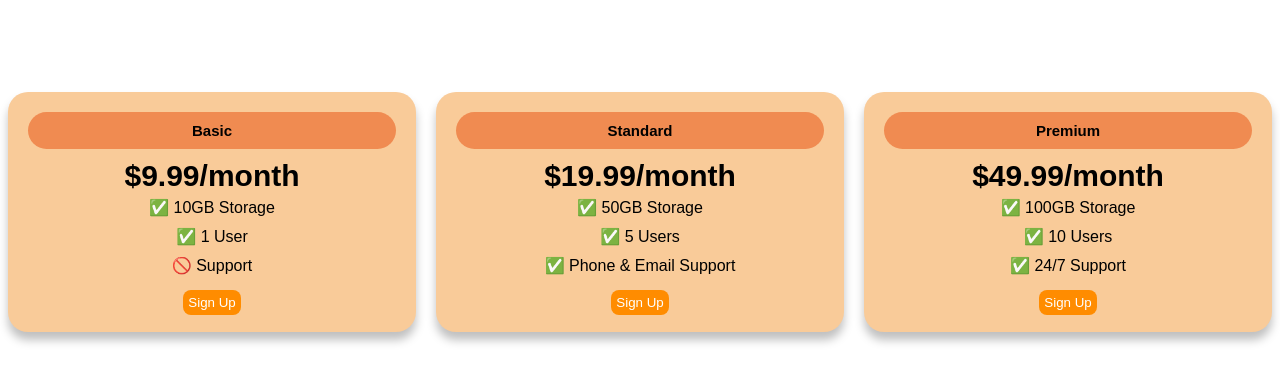
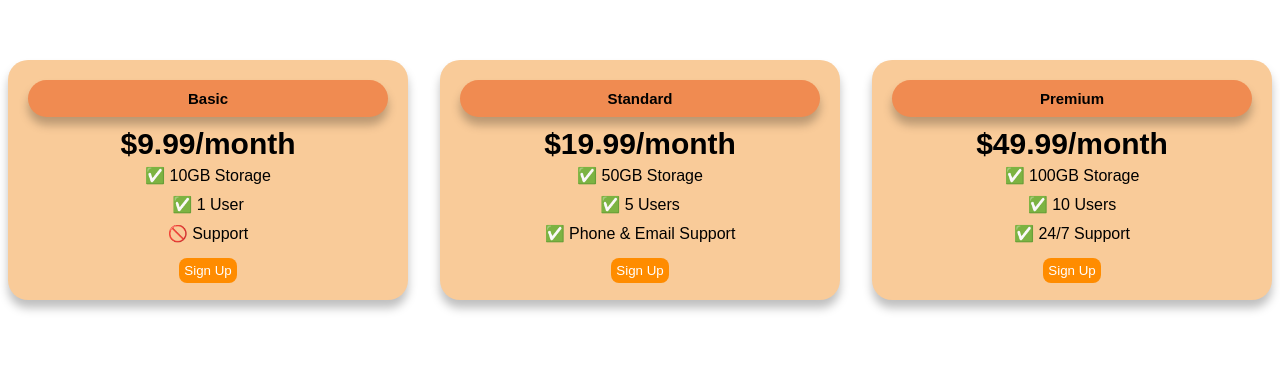
Before and after one commit to DenisaWaW/WebProjects, a plain HTML site: page FlexboxPricingTableProject/index.html in a window 1280 px wide. Shown: the part 228-610 px from the top of the page. Drawn offline with Linux system fonts and the light colour scheme; a web font is replaced by a local one.

Commit message:
corrections in css

```diff
--- a/FlexboxPricingTableProject/style.css
+++ b/FlexboxPricingTableProject/style.css
@@ -16,6 +16,7 @@ body {
         background-color: #F08B51;
         border-radius: 20px;
         padding: 10px;
+        box-shadow: 0 8px 10px rgba(0, 0, 0, 0.25);
       }
       .plan-price {
         font-size: 30px;
@@ -48,8 +49,8 @@ body {
           display: flex;
           flex-direction: column;
           align-items: center;
-          gap: 20px;
-          margin-top: 20vh;
+          gap: 2rem;
+          height: 100%;
         }
         .pricing-plan {
           flex-basis: 100px;
@@ -59,13 +60,14 @@ body {
       @media (min-width: 1251px) {
         .pricing-container {
           display: flex;
-          flex-direction: row;
           justify-content: center;
-          gap: 20px;
-          margin-top: 40vh;
+          align-items: center;
+          gap: 2rem;
+          height: 100vh;
         }
         .pricing-plan {
-          flex-basis: 400px;
+          flex:1;
+          max-width: 400px;
           height: 200px;
         }
       }
```
